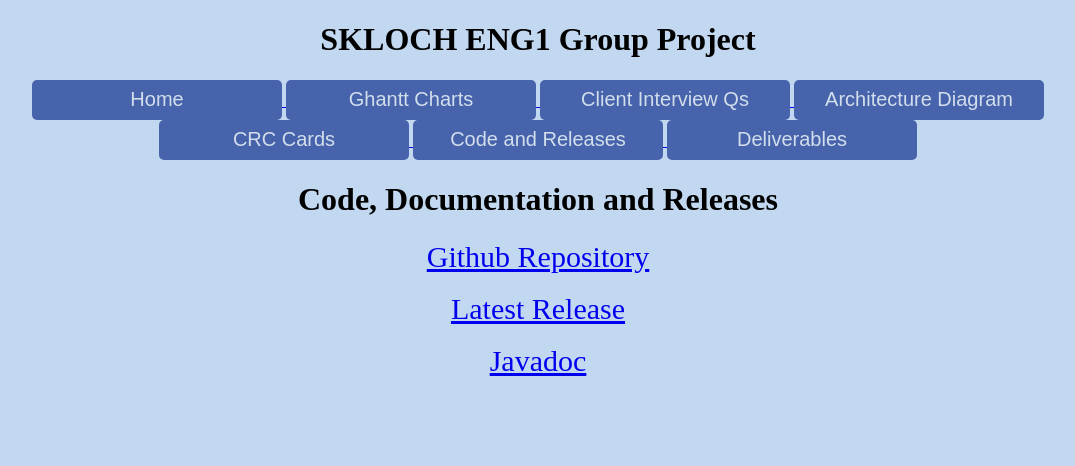
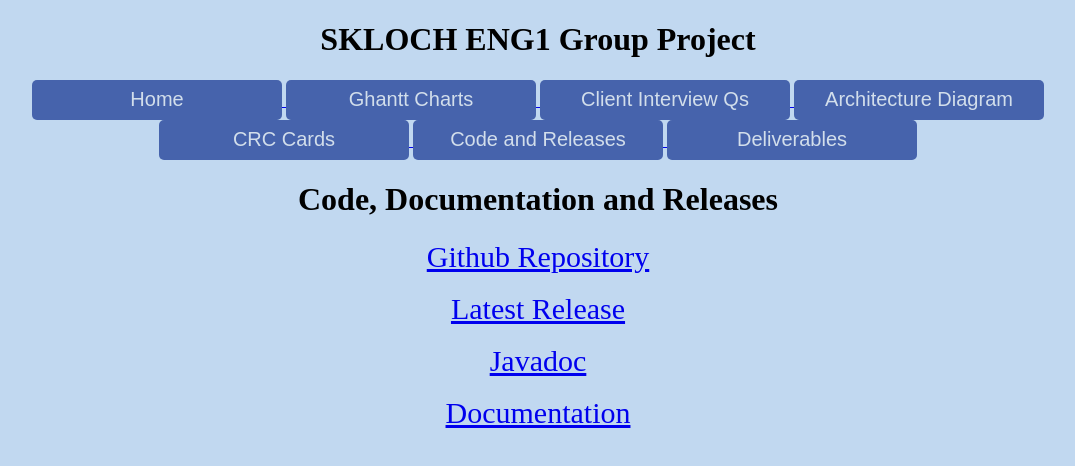
Before and after one commit to nforryan/group16site, a plain HTML site: page code_releases.html in a window 1280 px wide. Shown: the whole page, without its empty margins (102-1177 px from the left). Drawn offline with Linux system fonts and the light colour scheme.

Commit message:
Added link to documentation

```diff
--- a/code_releases.html
+++ b/code_releases.html
@@ -45,6 +45,9 @@
         <br>
         <br>
         <a id="codelinks" target="_blank" href="./Assets/Project Javadoc/index.html">Javadoc</a>
+        <br>
+        <br>
+        <a id="codelinks" target="_blank" href="https://docs.google.com/document/d/e/2PACX-1vSv_ceo9WVWkExVdJTcRDvOGG9dvaT4u3FKtMxP3KHxWDgZjG1YxPeSrSR09Ll2qwSzs-jig_dpa5-k/pub">Documentation</a>
 
     </body>
 </html>
```
